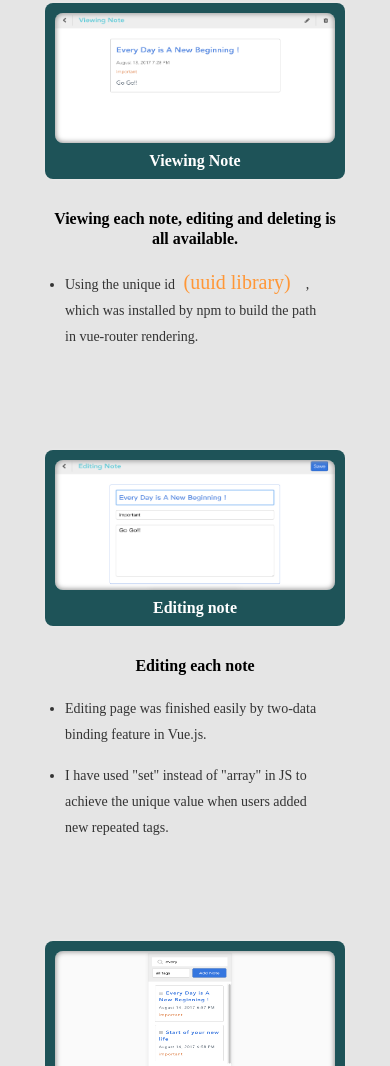
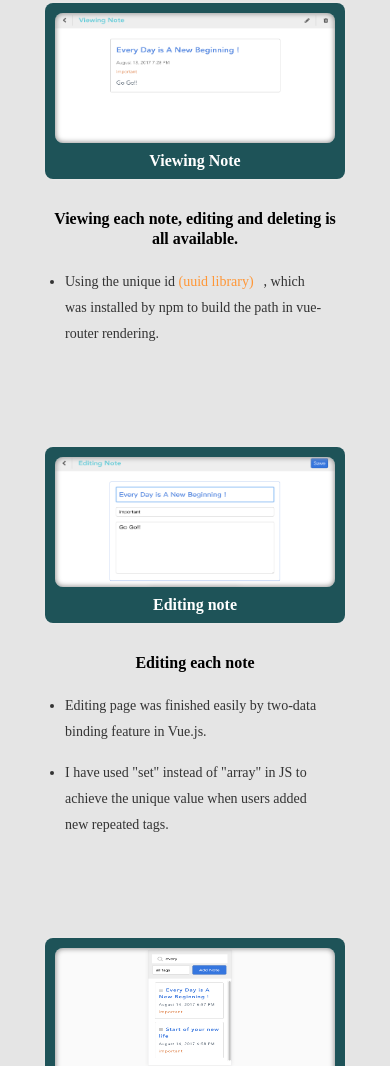
Before and after one commit to yrfang/helloyingru, a plain HTML site: page work/vue-note.html in a window 390 px wide. Shown: the part 1911-2977 px from the top of the page. Drawn offline with nearby package versions, Linux system fonts and the light colour scheme.

Commit message:
work template link font size

```diff
--- a/scss/project-template.scss
+++ b/scss/project-template.scss
@@ -236,6 +236,7 @@ hr {
         font-size: 20px;
         color: #ff9737;
         background-color: initial;
+        padding: 0px;
         &:hover {
           color: #3cc14d;
           background-color: initial;
@@ -383,10 +384,11 @@ hr {
         li {
           font-size: 14px;
         }
-      }
 
-      a {
-        font-size: 12px;
+        a {
+          font-size: 14px;
+          padding: 0px;
+        }
       }
     }
   }
```
Also changed, not shown: css/project-template.css.
